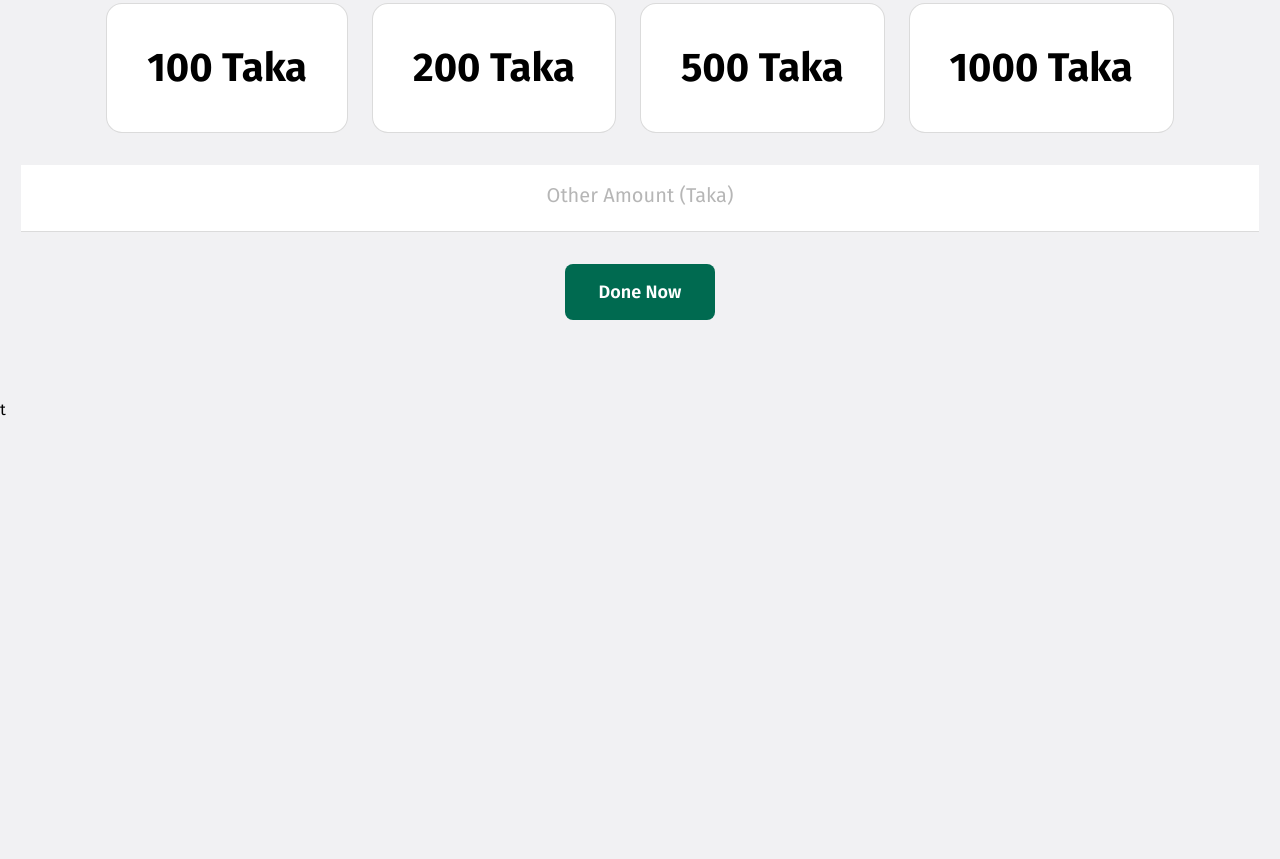
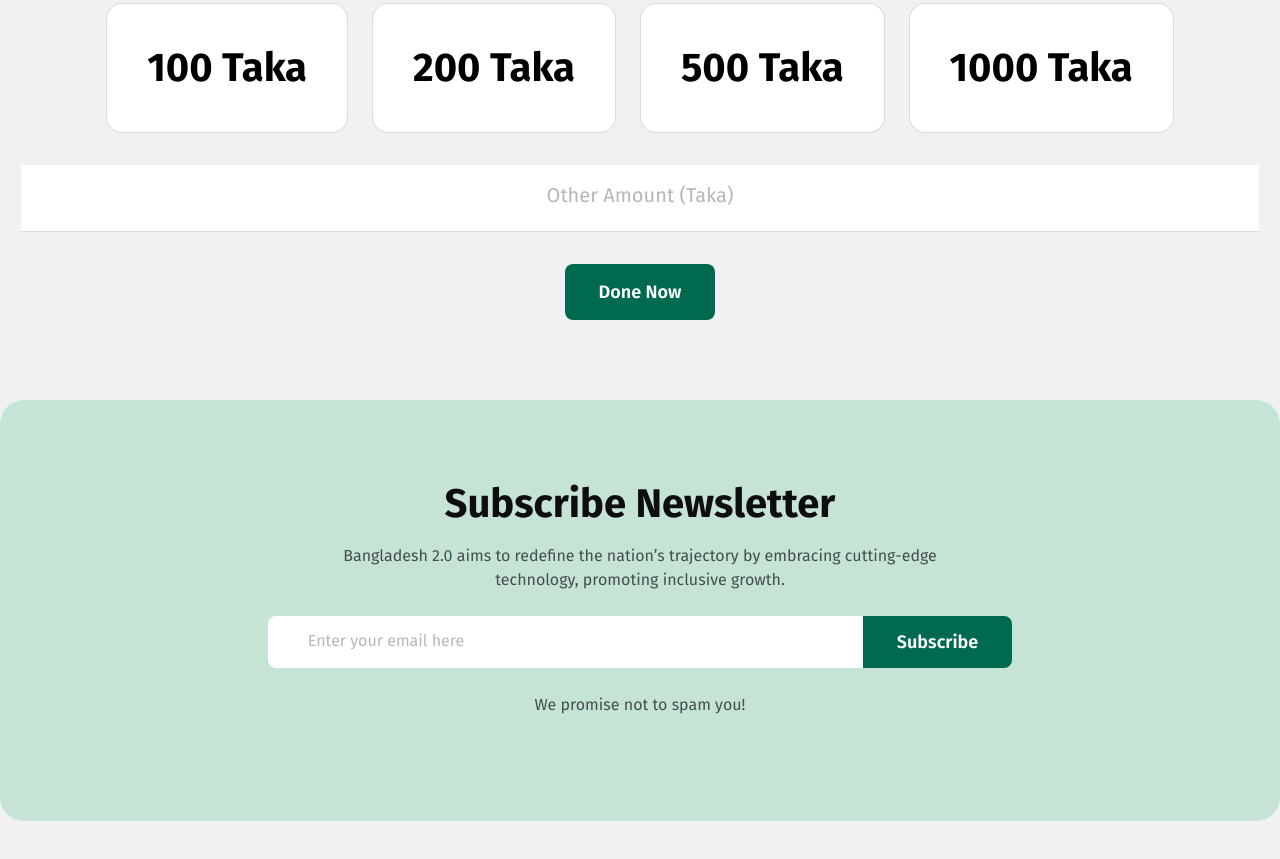
Before and after one commit to sazzad731/Assignment-1, a plain HTML site: page index.html in a window 1280 px wide. Shown: the part 2498-3357 px from the top of the page. Before the commit the page ends 2917 px from the top, so only its background shows below. Drawn offline with Linux system fonts and the light colour scheme.

Commit message:
Newsletter section done

```diff
--- a/index.html
+++ b/index.html
@@ -80,8 +80,13 @@
           <img src="assets/satelite.png" alt="satelite" />
           <div>
             <h3>Bangladesh Launches New Satellite</h3>
-            <div class="al-jazeera"><img src="assets/al-jazeera.png" alt="logo" /></div>
-            <div class="date-time"><span class="date">Date: 05/01/2025 </span><span> Time: 10.25 PM</span></div>
+            <div class="al-jazeera">
+              <img src="assets/al-jazeera.png" alt="logo" />
+            </div>
+            <div class="date-time">
+              <span class="date">Date: 05/01/2025 </span
+              ><span> Time: 10.25 PM</span>
+            </div>
             <p>
               Not until the creation and maintenance of decent conditions of
               life for all people are recognized and accepted as a common
@@ -97,10 +102,20 @@
           <img src="assets/gono.jpg" alt="protest" />
           <div>
             <h3>Bangladesh protests 2024</h3>
-            <div class="al-jazeera"><img src="assets/al-jazeera.png" alt="logo" /></div>
-            <div class="date-time"><span class="date">Date: 03/08/2024 </span><span> Time: 10.25 PM</span></div>
+            <div class="al-jazeera">
+              <img src="assets/al-jazeera.png" alt="logo" />
+            </div>
+            <div class="date-time">
+              <span class="date">Date: 03/08/2024 </span
+              ><span> Time: 10.25 PM</span>
+            </div>
             <p>
-              The Bangladesh protests of 2024 were a series of anti-government demonstrations against the administration of Prime Minister Sheikh Hasina. Initiated by the Bangladeshi opposition parties on 10 December 2022, the protests continued in spite of the government crackdowns. Though initially low-level, with instances of vandalism in late 2023, the movement gained momentum in 2024.
+              The Bangladesh protests of 2024 were a series of anti-government
+              demonstrations against the administration of Prime Minister Sheikh
+              Hasina. Initiated by the Bangladeshi opposition parties on 10
+              December 2022, the protests continued in spite of the government
+              crackdowns. Though initially low-level, with instances of
+              vandalism in late 2023, the movement gained momentum in 2024.
             </p>
             <button class="news-btn btn">Read More</button>
           </div>
@@ -108,10 +123,16 @@
       </section>
 
       <!-- Donate section -->
-       <section class="donate base-with">
+      <section class="donate base-with">
         <div>
           <h2>Donate Today</h2>
-          <p>Bangladesh 2.0 aims to redefine the nation’s trajectory by embracing cutting-edge technology, promoting inclusive growth, and ensuring sustainability. <br> With initiatives in renewable energy, digital transformation, and robust infrastructure.</p>
+          <p>
+            Bangladesh 2.0 aims to redefine the nation’s trajectory by embracing
+            cutting-edge technology, promoting inclusive growth, and ensuring
+            sustainability. <br />
+            With initiatives in renewable energy, digital transformation, and
+            robust infrastructure.
+          </p>
           <div class="donate-mount">
             <span>100 Taka</span>
             <span> 200 Taka</span>
@@ -119,11 +140,27 @@
             <span>1000 Taka</span>
           </div>
           <div>
-            <input type="text" placeholder="Other Amount (Taka)">
+            <input type="text" placeholder="Other Amount (Taka)" />
           </div>
           <button class="donate-btn btn">Done Now</button>
         </div>
-       </section>t
+      </section>
+
+      <!-- Newsletter section -->
+      <section class="newsletter base-with">
+        <h2>Subscribe Newsletter</h2>
+        <p>
+          Bangladesh 2.0 aims to redefine the nation’s trajectory by embracing
+          cutting-edge <br> technology, promoting inclusive growth.
+        </p>
+        <div class="email-box">
+          <input type="email" placeholder="Enter your email here" />
+          <button>
+            Subscribe
+          </button>
+        </div>
+        <p>We promise not to spam you!</p>
+      </section>
     </main>
     <footer></footer>
   </body>
--- a/style.css
+++ b/style.css
@@ -280,7 +280,7 @@ p {
   outline-style: none;
 }
 
-::placeholder{
+.donate input[type="text"]::placeholder{
   font-size: 20px;
   font-weight: 400;
   color: rgba(14, 14, 14, 30%);
@@ -289,3 +289,58 @@ p {
 .donate .donate-btn{
   padding: 17px 34px;
 }
+
+
+/* Newsletter section */
+.newsletter{
+  margin: 80px auto;
+  text-align: center;
+  padding: 80px 0;
+  background-color: #C6E4D6;
+  border-radius: 24px;
+}
+
+.newsletter h2{
+  margin-bottom: 16px;
+}
+
+.newsletter p{
+  color: rgba(14, 14, 14, 70%);
+  margin-bottom: 24px;
+}
+
+.newsletter .email-box{
+  display: flex;
+  align-items: center;
+  justify-content: center;
+  margin-bottom: 25px;
+}
+
+.newsletter .email-box input[type="email"]{
+  width: 600px;
+  padding: 18px 40px;
+  border: none;
+  margin-right: 0px;
+  border-radius: 8px 0px 0px 8px;
+}
+
+.newsletter .email-box input[type="email"]:focus{
+  outline-style: none;
+}
+
+.newsletter .email-box input[type="email"]::placeholder{
+  font-size: 16px;
+  font-weight: 400;
+  color: rgba(14, 14, 14, 30%);
+}
+
+.newsletter .email-box button{
+  padding: 15px 34px;
+  margin-left: -5px;
+  border: none;
+  background-color: #006A50;
+  color: #ffffff;
+  font-size: 18px;
+  font-weight: 600;
+  border-radius: 0px 8px 8px 0px;
+}
```
